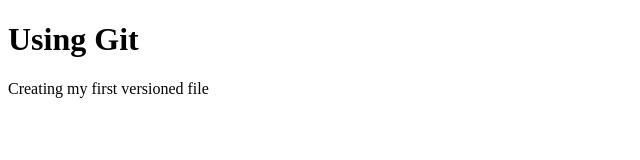
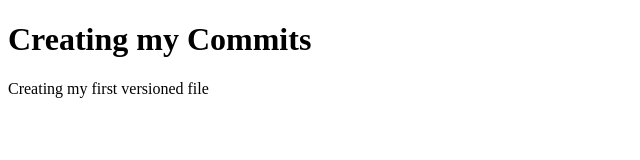
Before and after one commit to javatyger/nodeyyc, a plain HTML site: page index.html in a window 1280 px wide. Shown: the whole page, without its empty margins (0-640 px from the left). Drawn offline with Linux system fonts and the light colour scheme.

Commit message:
Added changes to index.html file

```diff
--- a/index.html
+++ b/index.html
@@ -1,10 +1,10 @@
 <!DOCTYPE html>
  <html lang="en">
  	<head>
- 		<title>Using Git</title>
+ 		<title>Learning and using Git</title>
  	</head>
  	<body>
- 		<h1>Using Git</h1>
+ 		<h1>Creating my Commits</h1>
  		<p>Creating my first versioned file</p>
  	</body>
  </html>
```
